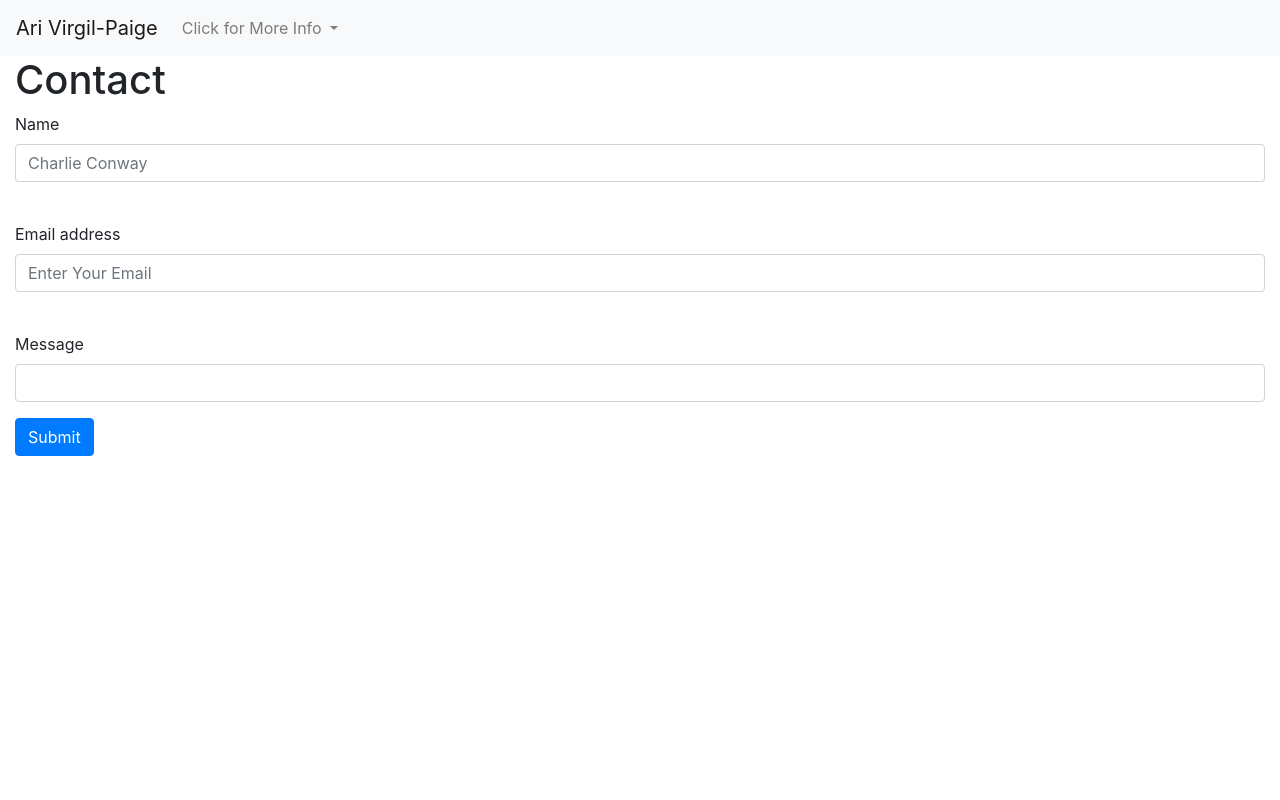
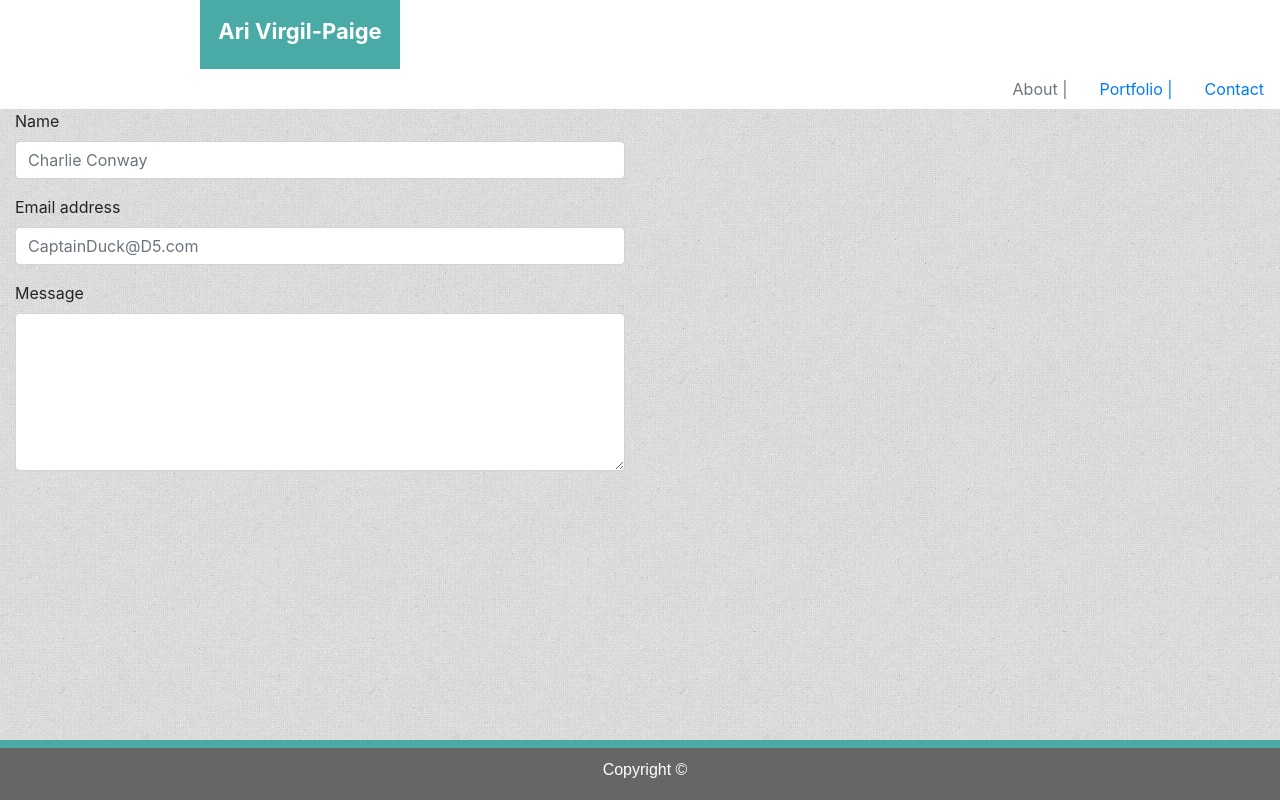
Before and after one commit to Avpaige/Bootstrap-Portfolio, a plain HTML site: page contact.html in a window 1280 px wide. Drawn offline with nearby package versions, Linux system fonts and the light colour scheme.

Commit message:
minor improvements to contact page

```diff
--- /dev/null
+++ b/assets/css/bootcontact.css
@@ -0,0 +1,65 @@
+.form {
+    border-color: black;
+
+
+
+
+}
+
+body {
+    background-image:url("../images/grid.png");
+}
+
+.nav {
+    background-color: white;
+
+}
+
+h1 {
+    color: #4aaaa5;
+}
+
+
+
+.btn {
+    background-color: #4aaaa5;
+    color: white;
+
+
+
+}
+
+
+.mt {
+    margin-top: 250px;
+  }
+
+
+  .name  {
+    width: 200px;
+    height: 69px;
+    background-color: #4aaaa5;
+    color: white;
+    text-align: center;
+    font-size:22px;
+    position: relative;
+    right: -200px;
+    bottom: -0px;
+    font-weight:bold;
+    padding-top: 15px;
+    }
+
+
+
+.footer {
+    color: white;
+    font-family: Arial, Helvetica, sans-serif;
+    background-color: #666666;
+    height: 60px;
+    position: fixed;
+    left: 0;
+    bottom: 0;
+    width: 100%;
+    padding: 10px 10px 30px 20px;
+    border-top: 8px solid #4aaaa5
+  }
--- /dev/null
+++ b/assets/css/bootstyle.css
@@ -0,0 +1,18 @@
+.name  {
+    width: 200px;
+    height: 69px;
+    background-color: #4aaaa5;
+    color: white;
+    text-align: center;
+    font-size:22px;
+    font-family: Georgia, 'Times New Roman', Times, serif;
+    position: relative;
+    right: -200px;
+    bottom: -60px;
+    font-weight:bold;
+    }
+
+    html {
+        background-image: url("../images/grid.png");
+
+      }
--- a/contact.html
+++ b/contact.html
@@ -7,6 +7,7 @@
 
     <!-- Bootstrap CSS -->
     <link rel="stylesheet" href="https://stackpath.bootstrapcdn.com/bootstrap/4.3.1/css/bootstrap.min.css" integrity="sha384-ggOyR0iXCbMQv3Xipma34MD+dH/1fQ784/j6cY/iJTQUOhcWr7x9JvoRxT2MZw1T" crossorigin="anonymous">
+    <link rel="stylesheet" type="text/css" href="assets/css/bootcontact.css">
 
     <title>Ari Virgil-Paige Contact</title>
 
@@ -14,50 +15,78 @@
 
   <body>
 
-        <nav class="navbar navbar-expand-lg navbar-light bg-light">
-                <a class="navbar-brand" href="#">Ari Virgil-Paige</a>
-                <button class="navbar-toggler" type="button" data-toggle="collapse" data-target="#navbarSupportedContent" aria-controls="navbarSupportedContent" aria-expanded="false" aria-label="Toggle navigation">
-                  <span class="navbar-toggler-icon"></span>
-                </button>
 
-                <div class="collapse navbar-collapse" id="navbarSupportedContent">
-                  <ul class="navbar-nav mr-auto">
-                     <li class="nav-item dropdown">
-                      <a class="nav-link dropdown-toggle" href="#" id="navbarDropdown" role="button" data-toggle="dropdown" aria-haspopup="true" aria-expanded="false">
-                        Click for More Info
-                      </a>
-                      <div class="dropdown-menu" aria-labelledby="navbarDropdown">
-                        <a class="dropdown-item" href="index.html">About</a>
-                        <a class="dropdown-item" href="portfolio.html">Portfolio</a>
-                       </div>
+    <nav>
+      <ul class="nav justify-content-left">
+          <li class="nav-item name">
+              <a> Ari Virgil-Paige</a>
+            </li>
+          </nav>
+
+      <ul class="nav justify-content-end">
+           <li class="nav-item">
+             <a class="nav-link disabled" href="index.html" tabindex="-1" aria-disabled="true">About | </a>
+           </li>
+            <li class="nav-item">
+             <a class="nav-link" href="portfolio.html">Portfolio | </a>
+           </li>
+           <li class="nav-item">
+             <a class="nav-link" href="#">Contact</a>
            </li>
         </ul>
 
+     </div>
+        </nav>
+
+
+    <div class="containter">
+        <div class="col-md-3">
 
         </div>
-              </nav>
-        <div class="container-fluid">
 
-            <h1>Contact</h1>
-
+          <div class="col-md-6">
               <form>
                   <div class="form-group">
-                            <label for="exampleInputPassword1">Name</label>
-                            <input type="name" class="form-control" id="exampleInputPassword1" placeholder="Charlie Conway">
+                    <label for="exampleFormControlInput1">Name</label>
+                    <input type="email" class="form-control" id="exampleFormControlInput1" placeholder="Charlie Conway">
                   </div>
-                          <br>
                   <div class="form-group">
-                      <label for="exampleInputEmail1">Email address</label>
-                      <input type="email" class="form-control" id="exampleInputEmail1" aria-describedby="emailHelp" placeholder="Enter Your Email">
+                      <label for="exampleFormControlInput1">Email address</label>
+                      <input type="email" class="form-control" id="exampleFormControlInput1" placeholder="CaptainDuck@D5.com">
                     </div>
-                        <br>
                     <div class="form-group">
-                            <label for="exampleInputEmail1">Message</label>
-                            <input type="email" class="form-control" id="exampleInputEmail1" aria-describedby="emailHelp">
+                    <label for="exampleFormControlTextarea1">Message</label>
+                    <textarea class="form-control" id="exampleFormControlTextarea1" rows="6"></textarea>
                   </div>
-                    <button type="submit" class="btn btn-primary">Submit</button>
                 </form>
+
+       <div class="col-md-3"></div>
+
           </div>
+
+
+
+
+
+
+
+
+
+
+    </div>
+
+
+
+    <!--Footer Goes here-->
+    <div class="footer text-center">
+      <div class="col-md-12">
+          <p>Copyright &copy;</p>
+      </div>
+
+
+    </div>
+
+
 
 
     <!-- Optional JavaScript -->
```
Also changed, not shown: index.html (+17 -18 lines), assets/images/grid.png (added). Lines whose indentation alone changed are shown as unchanged.
